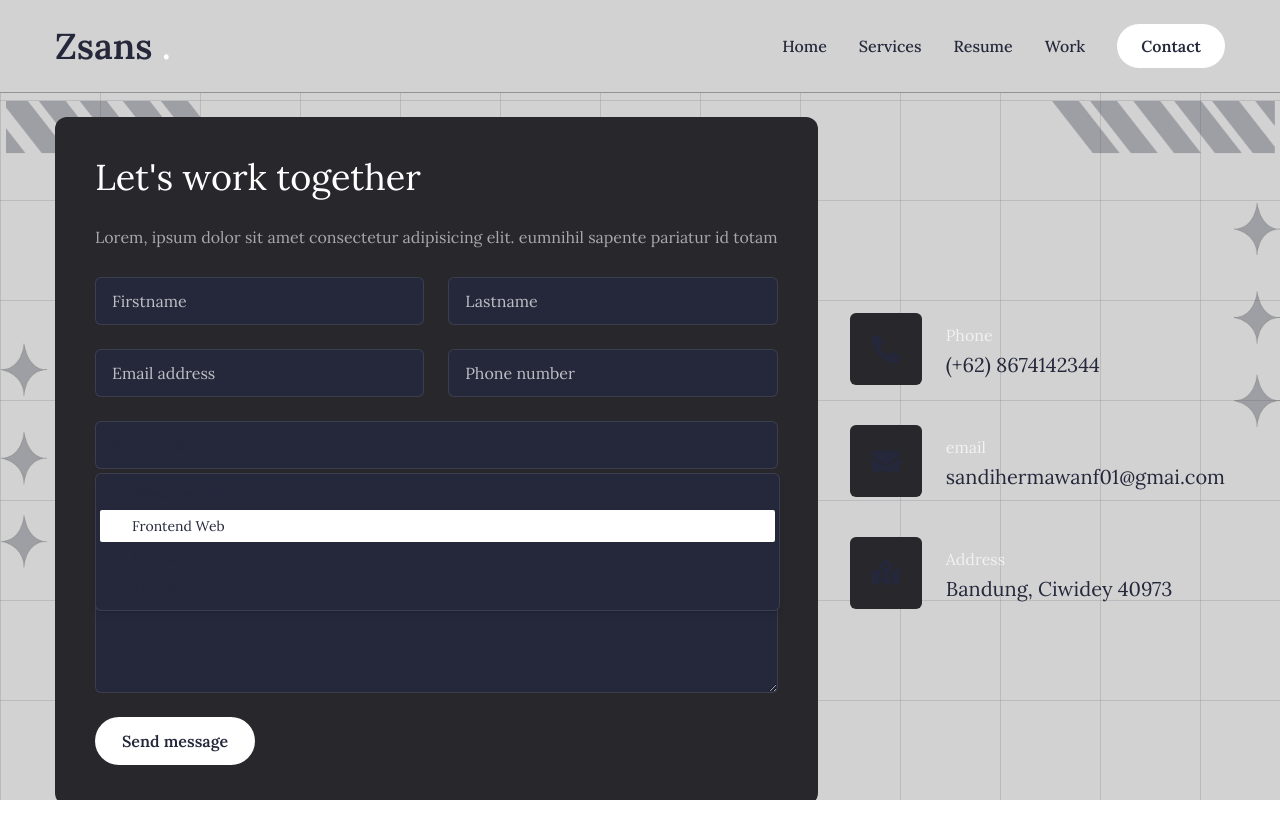
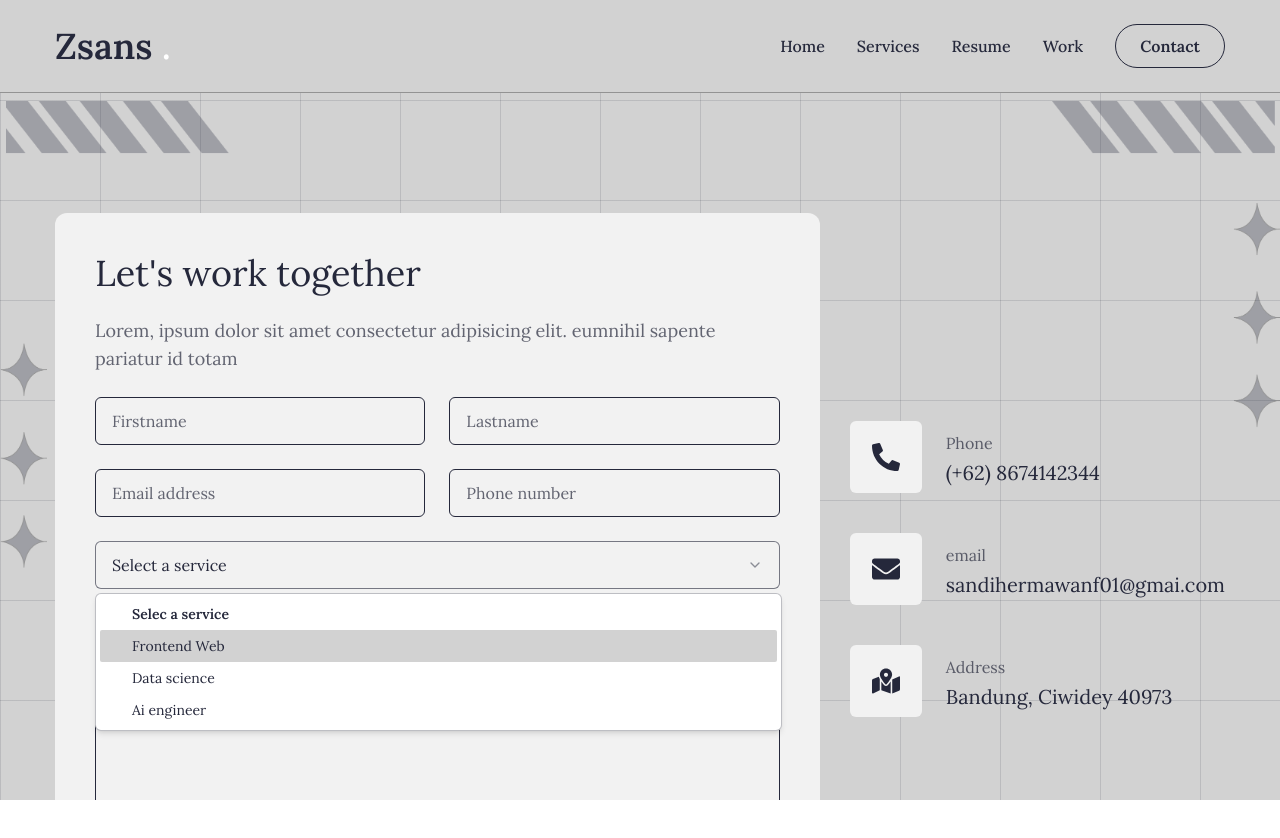
Before and after one commit to sandi-hermawan01/portofolio-new-design-, a Next.js app: page /contact in a window 1280 px wide. Both pictures are taken after a click on the button "Select a service". Shown: the top 838 px of the page. Built offline with nearby package versions, Linux system fonts and the light colour scheme.

Commit message:
update v0.1.0 (update contact menu)

```diff
--- a/app/contact/page.jsx
+++ b/app/contact/page.jsx
@@ -45,13 +45,13 @@ const Contact = () => {
       }}
       className="py-6"
     >
-      <div className="container mx-auto">
+      <div className="container mx-auto xl:mt-24 mt-11">
         <div className="flex flex-col xl:flex-row gap-[30px]">
           {/* form */}
           <div className="xl:h-[54%] order-2 xl:order-none">
-            <form className="flex flex-col gap-6 p-10 bg-[#27272c] rounded-xl">
-              <h3 className="text-4xl text-accent">Let's work together</h3>
-              <p className="text-white/60">
+            <form className="flex flex-col gap-6 p-10 bg-accent-hover rounded-xl">
+              <h3 className="text-4xl text-primary">Let's work together</h3>
+              <p className="text-primary/70 text-lg">
                 Lorem, ipsum dolor sit amet consectetur adipisicing elit.
                 eumnihil sapente pariatur id totam
               </p>
@@ -89,11 +89,11 @@ const Contact = () => {
               {info.map((item, index) => {
                 return (
                   <li key={index} className="flex items-center gap-6">
-                    <div className="w-[52px] h-[52px] xl:w-[72px] xl:h-[72px] bg-[#27272c] text-accent rounded-md flex items-center justify-center">
+                    <div className="w-[52px] h-[52px] xl:w-[72px] xl:h-[72px] bg-accent-hover text-primary rounded-md flex items-center justify-center">
                       <div className="text-[28px]">{item.icon}</div>
                     </div>
                     <div className="flex-1">
-                      <p className="text-white/70">{item.title}</p>
+                      <p className="text-primary/70">{item.title}</p>
                       <h3 className="text-xl">{item.description}</h3>
                     </div>
                   </li>
--- a/app/page.jsx
+++ b/app/page.jsx
@@ -18,14 +18,14 @@ const Home = () => {
   return (
     <section className="h-full w-full">
       <div className="container mx-auto h-full">
-        <div className="flex flex-col xl:flex-row items-center justify-between xl:pt-8 xl:pb-24">
+        <div className="flex flex-col xl:flex-row items-center justify-between xl:mt-10 xl:pb-24">
           {/* text */}
           <div className="text-center xl:text-left xl:justify-center order-2 xl:order-none">
-            <h1 className={`${font_use} h1 mb-6 font-fjallaOne`}>
+            <h1
+              className={`${font_use} h1 mb-6 font-fjallaOne text-primary/80`}
+            >
               Zsans Personal{" "}
-              <span className="text-accent font-fjallaOne">
-                Portfolio
-              </span>
+              <span className="text-accent font-fjallaOne">Portfolio</span>
             </h1>
             <span className={`text-xl font-semi`}>
               Web Developer || Frontend Developer
--- a/components/MobileNav.jsx
+++ b/components/MobileNav.jsx
@@ -22,10 +22,10 @@ const MobileNav = () => {
       </SheetTrigger>
       <SheetContent className="flex flex-col">
         {/* logo */}
-        <div className="mt-32 mb-40 text-center text-2xl">
+        <div className="mt-32 mb-12 md:mb-16 text-center text-2xl">
           <Link href="/">
             <h1 className="text-4xl font-semibold">
-              Zsans <span className="text-accent">.</span>
+              Zsans <span className="text-primary">.</span>
             </h1>
           </Link>
         </div>
--- a/components/ui/button.jsx
+++ b/components/ui/button.jsx
@@ -9,10 +9,11 @@ const buttonVariants = cva(
   {
     variants: {
       variant: {
-        default: "bg-accent text-primary hover:bg-accent-hover",
-        primary: "bg-primary text-white",
+        default:
+          "bg-primary/90 text-accent hover:bg-accent-hover hover:text-primary",
+        primary: "bg-accent text-primary",
         outline:
-          "border border-accent bg-transparent text-accent hover:bg-accent hover:text-primary",
+          "border border-primary bg-transparent text-primary hover:bg-primary hover:text-accent",
       },
       size: {
         default: "h-[44px] px-6",
@@ -21,7 +22,7 @@ const buttonVariants = cva(
       },
     },
     defaultVariants: {
-      variant: "default",
+      variant: "outline",
       size: "default",
     },
   }
--- a/components/ui/input.jsx
+++ b/components/ui/input.jsx
@@ -7,7 +7,7 @@ const Input = React.forwardRef(({ className, type, ...props }, ref) => {
     <input
       type={type}
       className={cn(
-        "flex h-[48px] rounded-md border border-white/10 focus:border-accent font-light bg-primary px-4 py-5 text-base placeholder:text-white/70 outline-none",
+        "flex h-[48px] rounded-md border border-primary focus:border-primary/50 font-light bg-accent-hover px-4 py-5 text-base placeholder:text-primary/70 outline-none",
         className
       )}
       ref={ref}
--- a/components/ui/select.jsx
+++ b/components/ui/select.jsx
@@ -17,7 +17,7 @@ const SelectTrigger = React.forwardRef(
     <SelectPrimitive.Trigger
       ref={ref}
       className={cn(
-        "flex h-[48px] w-full items-center justify-between rounded-md border border-white/10 bg-primary px-4 py-5 text-base text-white/70 placeholder:text-white/10 focus:border-accent outline-none",
+        "flex h-[48px] w-full items-center justify-between rounded-md border border-primary/60 bg-accent-hover px-4 py-5 text-base text-primary/70 placeholder:text-white/10 focus:border-primary outline-none",
         className
       )}
       {...props}
@@ -70,7 +70,7 @@ const SelectContent = React.forwardRef(
       <SelectPrimitive.Content
         ref={ref}
         className={cn(
-          "relative z-50 max-h-96 min-w-[8rem] overflow-hidden rounded-md border border-white/10 bg-primary text-white shadow-md data-[state=open]:animate-in data-[state=closed]:animate-out data-[state=closed]:fade-out-0 data-[state=open]:fade-in-0 data-[state=closed]:zoom-out-95 data-[state=open]:zoom-in-95 data-[side=bottom]:slide-in-from-top-2 data-[side=left]:slide-in-from-right-2 data-[side=right]:slide-in-from-left-2 data-[side=top]:slide-in-from-bottom-2 dark:border-slate-800 dark:bg-slate-950 dark:text-slate-50",
+          "relative z-50 max-h-96 min-w-[8rem] overflow-hidden rounded-md border border-primary/30 bg-accent text-primary shadow-md data-[state=open]:animate-in data-[state=closed]:animate-out data-[state=closed]:fade-out-0 data-[state=open]:fade-in-0 data-[state=closed]:zoom-out-95 data-[state=open]:zoom-in-95 data-[side=bottom]:slide-in-from-top-2 data-[side=left]:slide-in-from-right-2 data-[side=right]:slide-in-from-left-2 data-[side=top]:slide-in-from-bottom-2 dark:border-slate-800 dark:bg-slate-950 dark:text-slate-50",
           position === "popper" &&
             "data-[side=bottom]:translate-y-1 data-[side=left]:-translate-x-1 data-[side=right]:translate-x-1 data-[side=top]:-translate-y-1",
           className
@@ -109,7 +109,7 @@ const SelectItem = React.forwardRef(
     <SelectPrimitive.Item
       ref={ref}
       className={cn(
-        "relative flex w-full cursor-default select-none items-center rounded-sm py-1.5 pl-8 pr-2 text-sm outline-none focus:bg-accent focus:text-primary data-[disabled]:pointer-events-none data-[disabled]:opacity-50 dark:focus:bg-slate-800 dark:focus:text-slate-50",
+        "relative flex w-full cursor-default select-none items-center rounded-sm py-1.5 pl-8 pr-2 text-sm outline-none focus:bg-light focus:text-primary data-[disabled]:pointer-events-none data-[disabled]:opacity-50 dark:focus:bg-slate-800 dark:focus:text-slate-50",
         className
       )}
       {...props}
--- a/components/ui/sheet.jsx
+++ b/components/ui/sheet.jsx
@@ -27,7 +27,7 @@ const SheetOverlay = React.forwardRef(({ className, ...props }, ref) => (
 SheetOverlay.displayName = SheetPrimitive.Overlay.displayName;
 
 const sheetVariants = cva(
-  "fixed z-50 gap-4 bg-primary p-6 shadow-lg transition ease-in-out data-[state=open]:animate-in data-[state=closed]:animate-out data-[state=closed]:duration-300 data-[state=open]:duration-500 dark:bg-slate-950",
+  "fixed z-50 gap-4 bg-light p-6 shadow-lg transition ease-in-out data-[state=open]:animate-in data-[state=closed]:animate-out data-[state=closed]:duration-300 data-[state=open]:duration-500 dark:bg-slate-950",
   {
     variants: {
       side: {
--- a/components/ui/textarea.jsx
+++ b/components/ui/textarea.jsx
@@ -6,7 +6,7 @@ const Textarea = React.forwardRef(({ className, ...props }, ref) => {
   return (
     <textarea
       className={cn(
-        "flex min-h-[80px] w-full rounded-md border border-white/10 bg-primary px-4 py-5 text-base placeholder:text-white/70 focus-visible:outline-none focus-visible:ring-1 focus-visible:ring-accent focus-visible:ring-offset-0 disabled:cursor-not-allowed disabled:opacity-50",
+        "flex min-h-[80px] w-full rounded-md border border-primary bg-accent-hover px-4 py-5 text-base placeholder:text-primary/70 focus-visible:outline-none focus-visible:ring-1  focus-visible:ring-offset-0 disabled:cursor-not-allowed disabled:opacity-50",
         className
       )}
       ref={ref}
```
